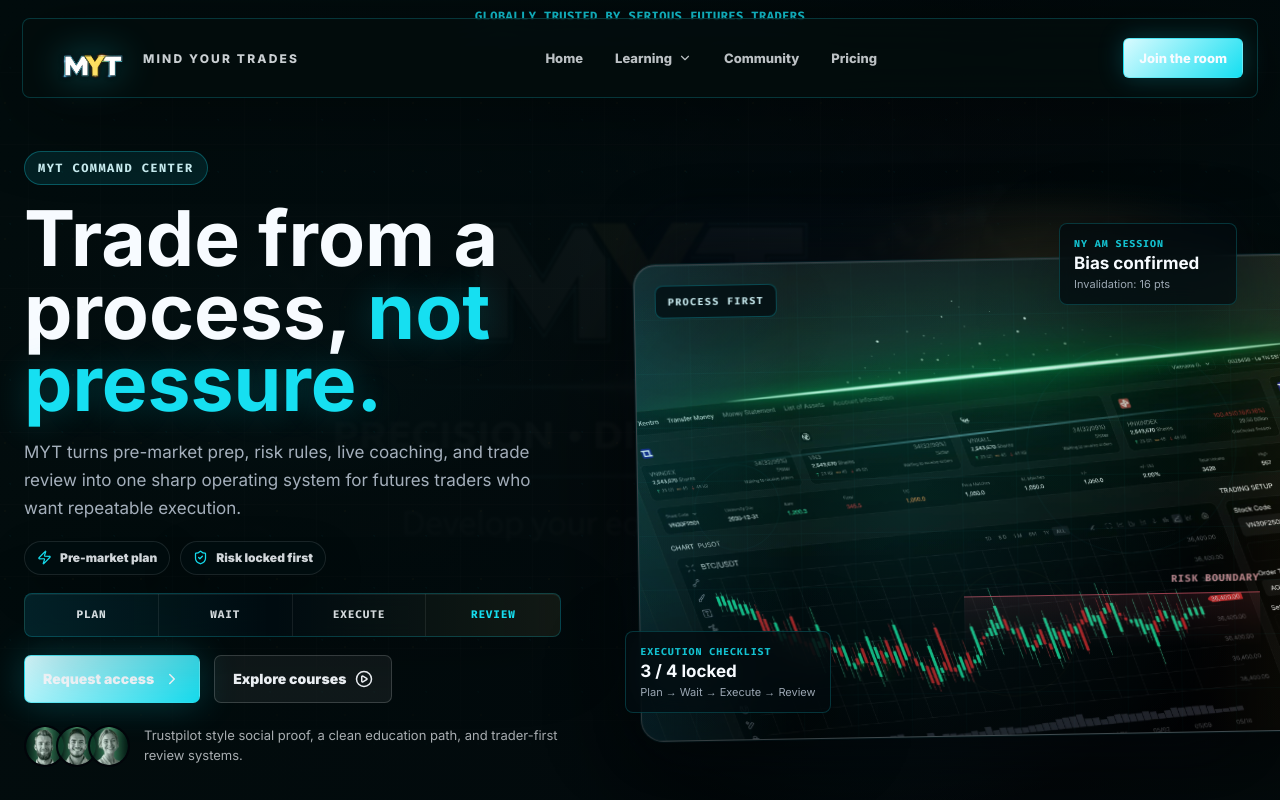
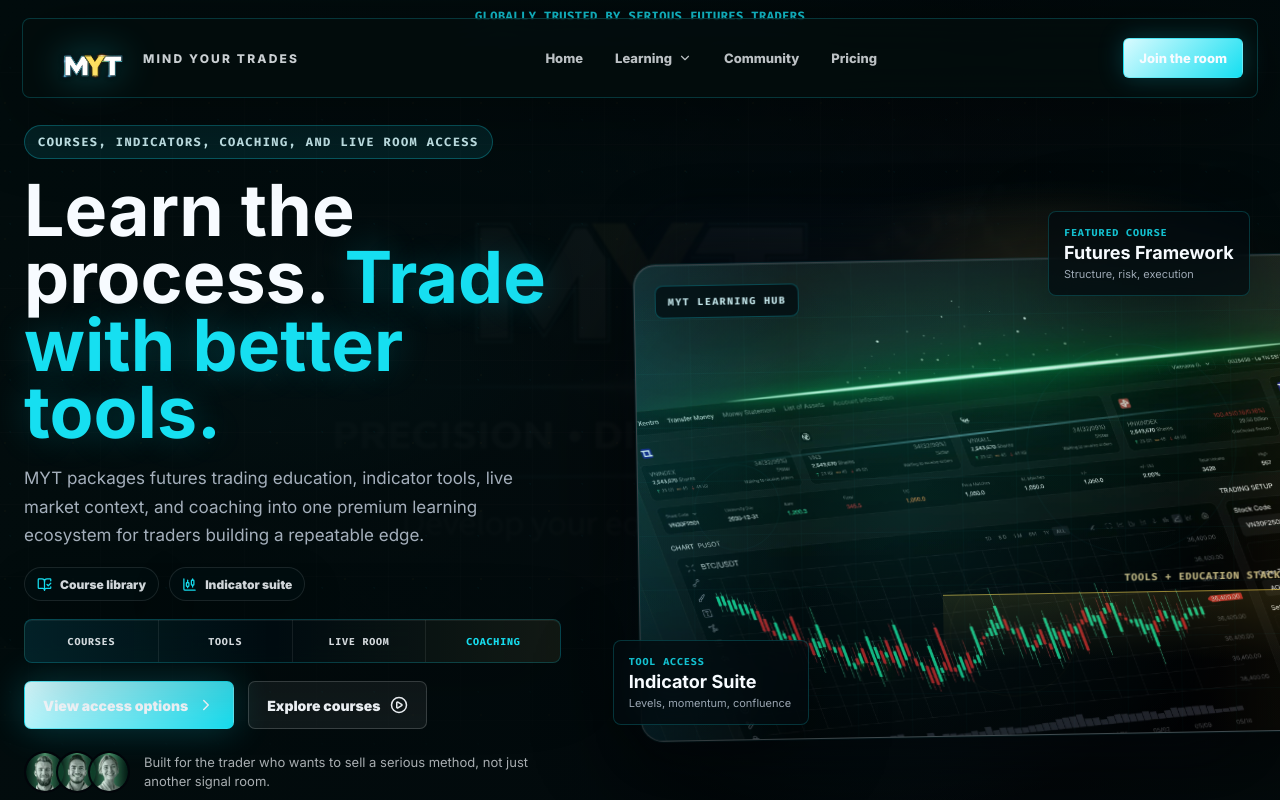
Before and after one commit to CodoWIzard/xentro-trading-template-clone, a Next.js app: page / in a window 1280 px wide. Shown: the top 800 px of the page. Built offline with nearby package versions, Linux system fonts and the light colour scheme.

Commit message:
Refocus hero on courses and tools offer

```diff
--- a/app/[[...path]]/page.tsx
+++ b/app/[[...path]]/page.tsx
@@ -217,33 +217,33 @@ function HomePage() {
         <div className="myt-hero-inner">
           <div className="myt-hero-copy">
             <p className="myt-trust-line">Globally trusted by serious futures traders</p>
-            <p className="myt-kicker">MYT command center</p>
+            <p className="myt-kicker">Courses, indicators, coaching, and live room access</p>
             <h1 id="hero-title">
-              Trade from a process, <span>not pressure.</span>
+              Learn the process. <span>Trade with better tools.</span>
             </h1>
             <p className="myt-hero-text">
-              MYT turns pre-market prep, risk rules, live coaching, and trade review into one sharp
-              operating system for futures traders who want repeatable execution.
+              MYT packages futures trading education, indicator tools, live market context, and coaching
+              into one premium learning ecosystem for traders building a repeatable edge.
             </p>
             <div className="myt-hero-badges" aria-label="MYT platform benefits">
               <span>
-                <Zap size={15} aria-hidden />
-                Pre-market plan
+                <BookOpenCheck size={15} aria-hidden />
+                Course library
               </span>
               <span>
-                <ShieldCheck size={15} aria-hidden />
-                Risk locked first
+                <CandlestickChart size={15} aria-hidden />
+                Indicator suite
               </span>
             </div>
-            <div className="myt-process-strip" aria-label="MYT trading process">
-              <span>Plan</span>
-              <span>Wait</span>
-              <span>Execute</span>
-              <span>Review</span>
+            <div className="myt-process-strip" aria-label="MYT offer paths">
+              <span>Courses</span>
+              <span>Tools</span>
+              <span>Live room</span>
+              <span>Coaching</span>
             </div>
             <div className="myt-actions">
               <Link className="myt-button myt-button-primary" href="/pricing">
-                Request access
+                View access options
                 <ChevronRight size={18} aria-hidden />
               </Link>
               <Link className="myt-button myt-button-secondary" href="/learning/courses">
@@ -257,9 +257,7 @@ function HomePage() {
                 <Image src="/webflow/avatar-02.webp" alt="" width={50} height={50} />
                 <Image src="/webflow/avatar-03.webp" alt="" width={50} height={50} />
               </div>
-              <p>
-                Trustpilot style social proof, a clean education path, and trader-first review systems.
-              </p>
+              <p>Built for the trader who wants to sell a serious method, not just another signal room.</p>
             </div>
           </div>
 
@@ -282,21 +280,21 @@ function HomePage() {
               </div>
               <div className="myt-liquidity-line" aria-hidden />
               <div className="myt-risk-band" aria-hidden>
-                <span>Risk boundary</span>
+                <span>Tools + education stack</span>
               </div>
               <div className="myt-dashboard-label" aria-hidden>
-                <span>PROCESS FIRST</span>
+                <span>MYT LEARNING HUB</span>
               </div>
             </div>
             <div className="myt-session-card" aria-hidden>
-              <span>NY AM session</span>
-              <strong>Bias confirmed</strong>
-              <small>Invalidation: 16 pts</small>
+              <span>Featured course</span>
+              <strong>Futures Framework</strong>
+              <small>Structure, risk, execution</small>
             </div>
             <div className="myt-discipline-card" aria-hidden>
-              <span>Execution checklist</span>
-              <strong>3 / 4 locked</strong>
-              <small>Plan → Wait → Execute → Review</small>
+              <span>Tool access</span>
+              <strong>Indicator Suite</strong>
+              <small>Levels, momentum, confluence</small>
             </div>
           </aside>
         </div>
--- a/app/globals.css
+++ b/app/globals.css
@@ -201,7 +201,7 @@ select {
   z-index: -3;
   background:
     linear-gradient(90deg, rgba(2, 12, 13, 0.98), rgba(2, 12, 13, 0.72) 43%, rgba(2, 12, 13, 0.3) 74%, rgba(2, 12, 13, 0.82)),
-    radial-gradient(ellipse at 82% 42%, rgba(255, 216, 77, 0.14), transparent 22rem),
+    radial-gradient(ellipse at 82% 42%, rgba(255, 216, 77, 0.18), transparent 22rem),
     radial-gradient(ellipse at 16% 46%, rgba(22, 223, 241, 0.16), transparent 22rem),
     radial-gradient(ellipse at 68% 78%, rgba(22, 223, 241, 0.18), transparent 18rem),
     linear-gradient(180deg, rgba(1, 7, 9, 0.62), rgba(2, 5, 10, 0.96) 100%);
@@ -341,7 +341,7 @@ select {
 
 .myt-hero h1 {
   max-width: 760px;
-  font-size: clamp(52px, 6vw, 84px);
+  font-size: clamp(50px, 5.6vw, 80px);
   line-height: 0.94;
 }
 
@@ -386,7 +386,7 @@ select {
 .myt-process-strip {
   display: grid;
   grid-template-columns: repeat(4, minmax(0, 1fr));
-  width: min(560px, 100%);
+  width: min(620px, 100%);
   overflow: hidden;
   border: 1px solid rgba(22, 223, 241, 0.22);
   border-radius: 8px;
@@ -405,7 +405,7 @@ select {
   border-right: 1px solid rgba(247, 251, 255, 0.08);
   color: rgba(247, 251, 255, 0.86);
   font-family: "Fira Code", monospace;
-  font-size: 11px;
+  font-size: 10px;
   font-weight: 900;
   letter-spacing: 0.08em;
   text-transform: uppercase;
@@ -612,20 +612,20 @@ select {
 
 .myt-risk-band {
   position: absolute;
-  right: 12%;
-  bottom: 18%;
-  width: 42%;
-  height: 54px;
+  right: 9%;
+  bottom: 15%;
+  width: 48%;
+  height: 70px;
   pointer-events: none;
-  border-top: 1px solid rgba(255, 96, 118, 0.72);
-  background: linear-gradient(180deg, rgba(255, 96, 118, 0.12), transparent);
+  border-top: 1px solid rgba(255, 216, 77, 0.72);
+  background: linear-gradient(180deg, rgba(255, 216, 77, 0.13), transparent);
 }
 
 .myt-risk-band span {
   position: absolute;
   top: -22px;
   right: 0;
-  color: rgba(255, 180, 190, 0.86);
+  color: rgba(255, 236, 166, 0.9);
   font-family: "Fira Code", monospace;
   font-size: 10px;
   font-weight: 800;
@@ -661,8 +661,8 @@ select {
   z-index: 4;
   display: grid;
   gap: 4px;
-  min-width: 178px;
-  padding: 13px 14px;
+  min-width: 196px;
+  padding: 14px 15px;
   border: 1px solid rgba(22, 223, 241, 0.2);
   border-radius: 8px;
   background: rgba(2, 10, 14, 0.74);
@@ -671,13 +671,13 @@ select {
 }
 
 .myt-session-card {
-  top: 10%;
-  right: 3%;
+  top: 8%;
+  right: 1%;
 }
 
 .myt-discipline-card {
-  bottom: 7%;
-  left: 0;
+  bottom: 5%;
+  left: -2%;
 }
 
 .myt-session-card span,
@@ -693,7 +693,7 @@ select {
 .myt-session-card strong,
 .myt-discipline-card strong {
   color: var(--white);
-  font-size: 17px;
+  font-size: 18px;
   line-height: 1.1;
 }
 
```
